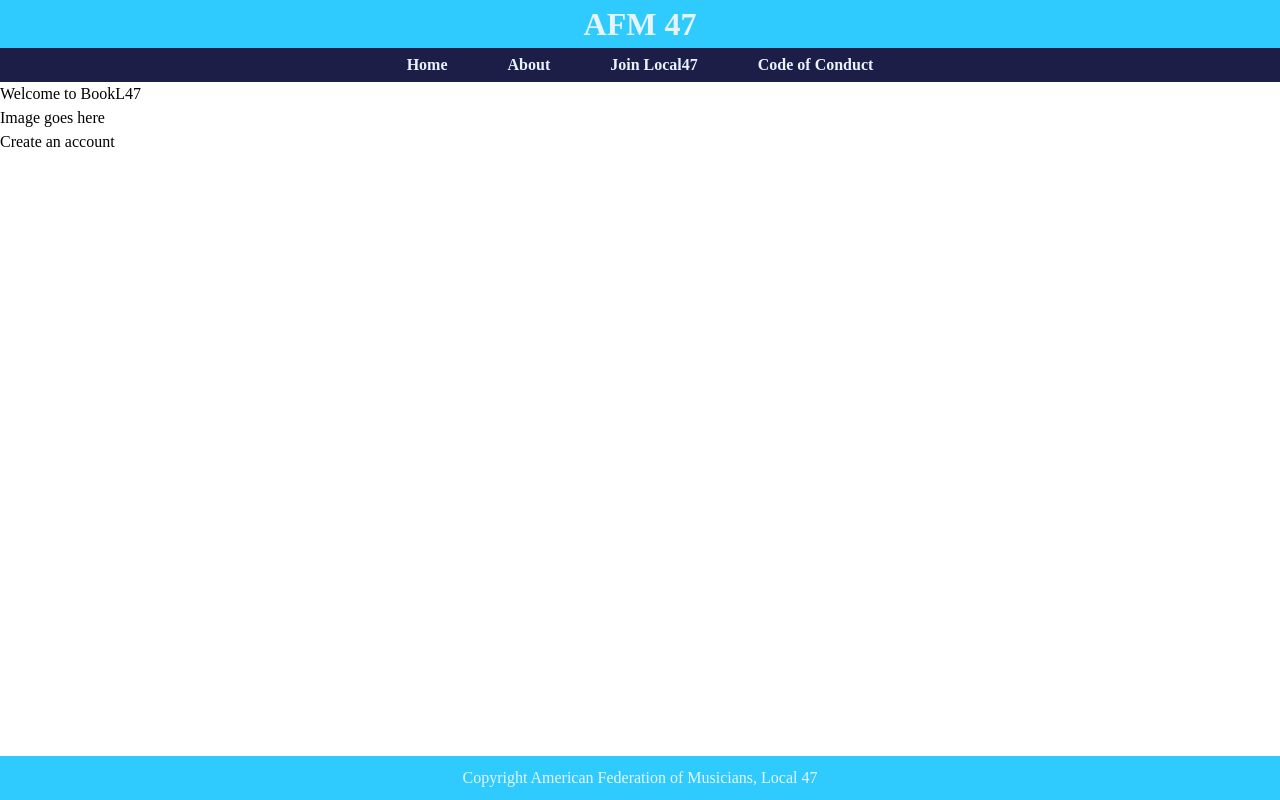
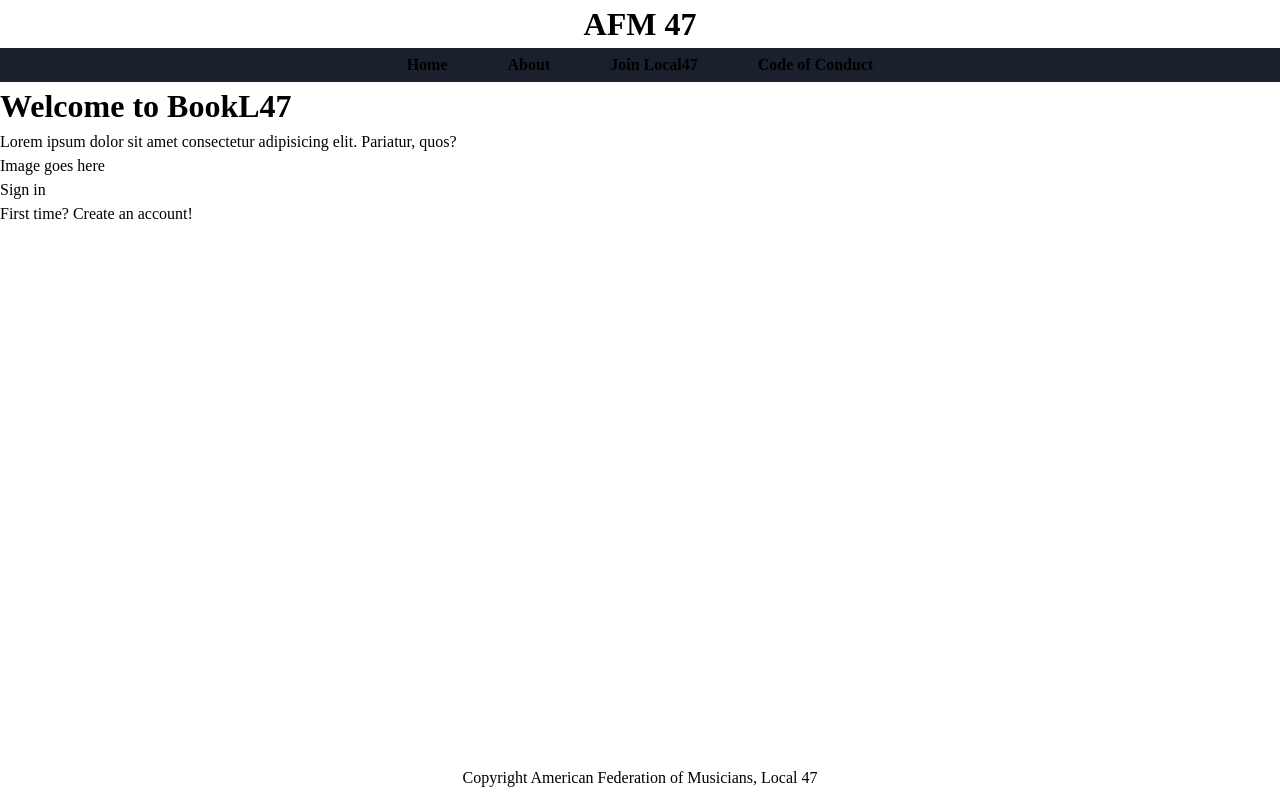
Before and after one commit to CompuGlobalHyper/bookL47, a React (Vite) app in the folder bookL47-frontend/: page / in a window 1280 px wide. Built offline with nearby package versions, Linux system fonts and the light colour scheme.

Commit message:
Added dark/light mode styling and began cleaning classes and css

```diff
--- a/bookL47-frontend/src/components/Register.jsx
+++ b/bookL47-frontend/src/components/Register.jsx
@@ -1,7 +1,7 @@
 import React, { useState, useEffect, useRef } from 'react'
 import styles from './styles/Register.module.css'
 
-export default function Register({viewRegister, setViewRegister}) {
+export default function Register({viewRegister, setViewRegister, setViewLogin, setHomeMessage}) {
     const [formData, setFormData] = useState({
         firstName: "",
         lastName: "",
@@ -45,12 +45,18 @@
     );
     };
 
+    const handleClick = () => {
+        setViewRegister(false)
+        setViewLogin(true)
+    }
+
     const handleSubmit = (e) => {
         e.preventDefault();
         const currentErrors = Object.values(errors)
         if (!currentErrors.every((val) => val === '')) return
 
         console.log(formData)
+        setHomeMessage('Account created successfully!')
         setFormData((prev) => {
             return Object.keys(prev).reduce((acc, key) => {
                 acc[key] = ''
@@ -134,7 +140,7 @@
         onCancel={handleCancel}
         autoFocus>
         <div className={styles.registerContainer}>
-            <div className={styles.closeButton}>
+            <div className={`${styles.closeButton} bold`}>
                 <span onClick={() => {
                 setViewRegister(false)}}>
                     Close
@@ -142,7 +148,7 @@
             </div>
             <div className={styles.header}>
                 <h1>Create a free account today and start booking!</h1>
-                <p>Already have an account? <span className={styles.link}>Sign in!</span></p>
+                <p>Already have an account? <span className={styles.link} onClick={() => handleClick()}>Sign in!</span></p>
             </div>
             <form className={styles.form} onSubmit={handleSubmit} noValidate>
                 <div className={styles.field}>
@@ -158,7 +164,7 @@
                     />
                     <label htmlFor="firstName">First Name</label>
                 </div>
-                {errors.firstName && (<p className={styles.error}> {errors.firstName}</p>)}
+                {errors.firstName && (<p className={`${styles.error} bold small`}> {errors.firstName}</p>)}
 
                 <div className={styles.field}>
                     <input
@@ -173,7 +179,7 @@
                     />
                     <label htmlFor="lastName">Last Name</label>
                 </div>
-                {errors.lastName && (<p className={styles.error}> {errors.lastName}</p>)}
+                {errors.lastName && (<p className={`${styles.error} bold small`}> {errors.lastName}</p>)}
 
                 <div className={styles.field}>
                     <input
@@ -188,7 +194,7 @@
                     />
                     <label htmlFor="email">miles@jazz.com</label>
                 </div>
-                {errors.email && (<p className={styles.error}> {errors.email}</p>)}
+                {errors.email && (<p className={`${styles.error} bold small`}> {errors.email}</p>)}
 
                 <div className={styles.field}>
                     <input
@@ -208,7 +214,7 @@
                     > {passwordType === "password" ? "Show" : "Hide"}
                     </div>
                 </div>
-                {errors.password && (<p className={styles.error}> {errors.password}</p>)}
+                {errors.password && (<p className={`${styles.error} bold small`}> {errors.password}</p>)}
                 <div className={styles.field}>
                     <input
                     id="confirm"
@@ -222,9 +228,9 @@
                     />
                     <label htmlFor="confirm">Confirm Password</label>
                 </div>
-                {errors.confirm && (<p className={styles.error}> {errors.confirm}</p>)}
+                {errors.confirm && (<p className={`${styles.error} bold small`}> {errors.confirm}</p>)}
+                <div className={styles.buttonContainer}><button type="submit" className={styles.button}>Register</button></div>
 
-                <button type="submit">Register</button>
             </form>
         </div>
     </dialog>
--- a/bookL47-frontend/src/components/styles/Calendar.module.css
+++ b/bookL47-frontend/src/components/styles/Calendar.module.css
@@ -16,11 +16,11 @@
 }
 
 .activeDate {
-    background-color: var(--highlight-color);
+    background-color: var(--brand-color);
 }
 
 .notAllowedDate {
-    background-color: var(--grey-color);
+    background-color: var(--text-secondary-color);
 }
 
 .monthView {
--- a/bookL47-frontend/src/components/styles/Register.module.css
+++ b/bookL47-frontend/src/components/styles/Register.module.css
@@ -1,26 +1,51 @@
 .dialog {
     margin: auto;
-    border: 2px solid var(--text-color);
+    border: 2px solid var(--border-color);
     border-radius: 8px;
     width: clamp(200px, 80dvw, 600px);
-    background-color: var(--white-color);
+    background: var(--surface-color);
+    box-shadow: 0 20px 40px rgba(0, 0, 0, 0.15);
 }
 
 .dialog::backdrop {
-  background-color: rgba(0, 0, 0, 0.5);
+    background-color: rgba(0, 0, 0, 0.5);
 }
 
 .closeButton {
+    cursor: pointer;
     display: flex;
     justify-content: flex-end;
+    margin: -8px -8px 4px 0
+}
+.closeButton span {
+    font-size: 14px;
+    font-weight: bold;
+    border: 2px solid var(--text-color);
+    border-radius: 12px;
+    padding: 2px 5px;
+    background-color: var(--surface-elevated-color);
+    color: var(--text-color)
+}
+
+.closeButton span:hover {
+    background-color: var(--brand-hover-color);
+}
+
+.header h1 {
+    font-size: 24px;
+}
+
+.header p {
+    font-size: 14px;
     margin-bottom: 12px;
 }
-.closeButton span {
-    font-weight: bold;
-    border-radius: 12px;
-    padding: 2px 5px;
-    background-color: var(--text-color);
-    color: var(--white-color)
+
+.header p span {
+}
+.header p span:hover {
+    color: var(--brand-color);
+    cursor: pointer;
+    text-decoration: underline;
 }
 
 .form {
@@ -41,6 +66,12 @@
   padding: 14px 20px 10px 20px;
   border-radius: 8px;
   box-sizing: border-box;
+  background-color: var(--surface-elevated-color);
+}
+
+.field input:focus {
+    outline: none;
+    border: 2px solid var(--brand-color);
 }
 
 .field label {
@@ -49,7 +80,7 @@
   top: 50%;
   transform: translateY(-50%);
 
-  color: #666;
+  color: var(--text-secondary-color);
   pointer-events: none;
 
   transition:
@@ -66,18 +97,38 @@
     transform: translateY(-50%);
 }
 
+
 .field input:focus + label,
 .field input:not(:placeholder-shown) + label {
   top: 4px;
   transform: translateY(0);
 
   font-size: 10px;
-  color: #0071e3;
+  color: var(--text-secondary-color);
 }
 
 .error {
     margin-top: -15px;
     padding: 4px 0 0 10px;
     font-size: 10px;
-    color: red;
+    color: var(--reject-color);
 }
+
+.buttonContainer {
+    margin: auto;
+}
+
+.button {
+    width: clamp(25px, 25dvw, 200px);
+    border: 2px solid var(--brand-text-color);
+    border-radius: 8px;
+    background-color: var(--brand-color);
+    box-shadow: 5px 5px 10px var(--shadow-color);
+    color: var(--brand-text-color);
+    cursor: pointer;
+}
+
+.button:hover {
+    background-color: var(--brand-hover-color);
+
+}
--- a/bookL47-frontend/src/index.css
+++ b/bookL47-frontend/src/index.css
@@ -70,12 +70,115 @@
 }
 
 :root {
-    --afm-color: rgb(47, 203, 255);
-    --highlight-color: rgb(0, 136, 255);
-    --dark-highlight-color: rgb(0, 80, 149);
-    --white-color: rgb(231, 243, 255);
-    --text-color: rgb(28, 30, 72);
-    --grey-color: rgb(213, 213, 213);
-    --confirm-color: rgb(0, 224, 97);
-    --reject-color: rgb(255, 69, 36);
+  color-scheme: light dark;
+
+  /* Brand */
+  --brand-color: light-dark(
+    rgb(1, 179, 227),
+    rgb(60, 205, 245)
+  );
+
+  --brand-text-color: light-dark(
+    rgb(248, 252, 255),
+    rgb(250, 253, 255)
+  );
+
+  --brand-hover-color: light-dark(
+    rgb(0, 155, 197),
+    rgb(30, 190, 235)
+  );
+
+  --brand-soft-color: light-dark(
+    rgb(224, 247, 253),
+    rgb(16, 52, 64)
+  );
+
+  /* Backgrounds */
+  --bg-color: light-dark(
+    rgb(248, 250, 252),
+    rgb(14, 18, 24)
+  );
+
+  --surface-color: light-dark(
+    rgb(255, 255, 255),
+    rgb(28, 34, 42)
+  );
+
+  --surface-elevated-color: light-dark(
+    rgb(242, 246, 249),
+    rgb(38, 45, 56)
+  );
+
+  /* Text */
+  --text-color: light-dark(
+    rgb(26, 32, 44),
+    rgb(238, 243, 247)
+  );
+
+  --text-secondary-color: light-dark(
+    rgb(97, 107, 122),
+    rgb(168, 177, 191)
+  );
+
+  /* Borders */
+  --border-color: light-dark(
+    rgb(214, 221, 228),
+    rgb(72, 80, 92)
+  );
+
+  /* Status */
+  --confirm-color: light-dark(
+    rgb(22, 163, 74),
+    rgb(74, 222, 128)
+  );
+
+  --reject-color: light-dark(
+    rgb(220, 38, 38),
+    rgb(248, 113, 113)
+  );
+
+  /* Focus */
+  --focus-ring-color: light-dark(
+    rgba(1, 179, 227, 0.25),
+    rgba(1, 179, 227, 0.4)
+  );
+
+  /* Shadows */
+  --shadow-color: light-dark(
+    rgba(0, 0, 0, 0.08),
+    rgba(0, 0, 0, 0.35)
+  );
 }
+
+.bold {
+  font-weight: bold;
+}
+
+.primaryText {
+  color: var(--text-color);
+}
+
+.secondaryText {
+  color: var(--text-secondary-color);
+
+}
+
+.small {
+  font-size: 10px;
+
+}
+
+.regular {
+  font-size: 14px;
+
+}
+
+.medium {
+  font-size: 20px;
+
+}
+
+.big {
+  font-size: 32px;
+
+}
--- a/bookL47-frontend/src/routes/homeRoutes/GuestHome.jsx
+++ b/bookL47-frontend/src/routes/homeRoutes/GuestHome.jsx
@@ -9,25 +9,38 @@
 
   return (
     <div className={styles.main}>
-      <div className={styles.message}></div>
+      <div className={styles.message}>{homeMessage}</div>
       <Register
         viewRegister={viewRegister}
         setViewRegister={setViewRegister}
-        setHomeMessage={setHomeMessage}>
+        setHomeMessage={setHomeMessage}
+        setViewLogin={setViewLogin}>
       </Register>
-      <div className={styles.content}>
-        <div>Welcome to BookL47</div>
-        <div>Image goes here</div>
+      {!viewLogin
+      ? <div className={styles.content}>
+          <div className={styles.textContainer}>
+            <h1>Welcome to BookL47</h1>
+            <p>Lorem ipsum dolor sit amet consectetur adipisicing elit. Pariatur, quos?</p>
+          </div>
+          <div>Image goes here</div>
+          <div>
+            <div onClick={() => setViewLogin(true)}>Sign in</div>
+            <div>First time? <span onClick={() =>  setViewRegister(true)}>Create an account!</span></div>
 
-      </div>
-      <div className={styles.mainFormContainer}>
+          </div>
+        </div>
+      : <div className={styles.mainFormContainer}>
           <div className={styles.loginContainer}>
+            <p onClick={() => setViewLogin(false)}>Back</p>
             <form></form>
           <div onClick={() => {
             setViewRegister(true)
           }}>Create an account</div>
           </div>
-      </div>
+        </div>
+      }
+
+
     </div>
   )
 }
```
